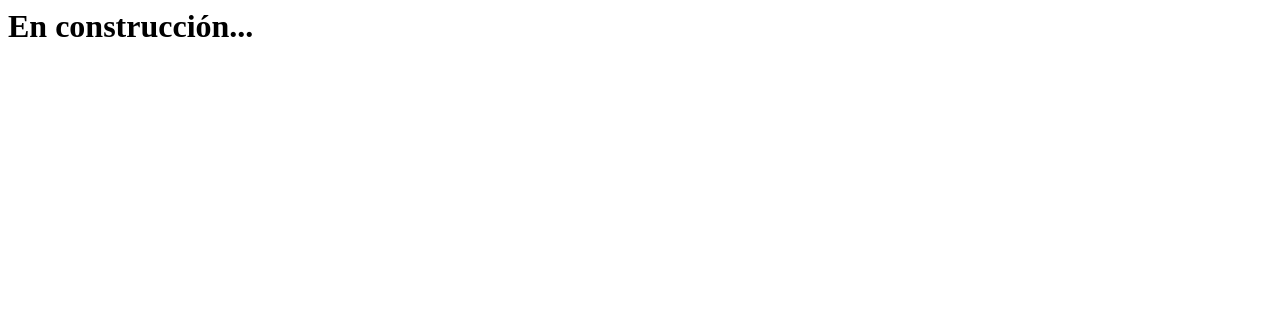
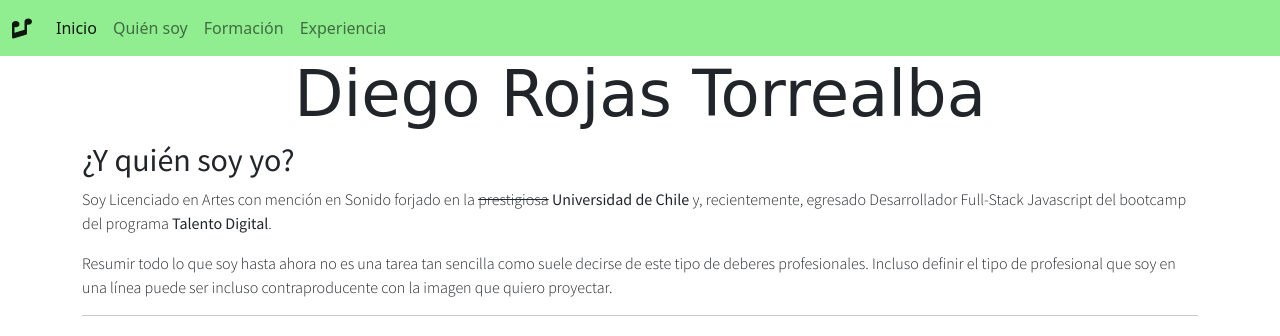
Before and after one commit to diegodeg58/diegodeg58.github.io, a plain HTML site: page index.html in a window 1280 px wide. Drawn offline with nearby package versions, Linux system fonts and the light colour scheme; a web font is replaced by a local one.

Commit message:
Crea texto inicial con tipografía

```diff
--- /dev/null
+++ b/assets/css/style.css
@@ -0,0 +1,16 @@
+h1{
+    font-family: 'Just Another Hand', cursive;
+    font-size: 4em;
+}
+
+h2, p{
+    font-family: 'Source Sans Pro', sans-serif;
+}
+
+h2{
+    font-weight: 400;
+}
+
+p{
+    font-weight: 300;
+}
--- a/index.html
+++ b/index.html
@@ -1,5 +1,79 @@
-<html>
-  <body>
-    <h1>En construcción...</h1>
-  </body>
+<!DOCTYPE html>
+<html lang="en">
+<head>
+    <meta charset="UTF-8">
+    <meta http-equiv="X-UA-Compatible" content="IE=edge">
+    <meta name="viewport" content="width=device-width, initial-scale=1.0">
+
+    <link href="https://cdn.jsdelivr.net/npm/bootstrap@5.1.3/dist/css/bootstrap.min.css" rel="stylesheet" integrity="sha384-1BmE4kWBq78iYhFldvKuhfTAU6auU8tT94WrHftjDbrCEXSU1oBoqyl2QvZ6jIW3" crossorigin="anonymous">
+
+    <script src="https://kit.fontawesome.com/cba6c14aba.js" crossorigin="anonymous"></script>
+
+    <link rel="preconnect" href="https://fonts.googleapis.com">
+    <link rel="preconnect" href="https://fonts.gstatic.com" crossorigin>
+    <link href="https://fonts.googleapis.com/css2?family=Just+Another+Hand&family=Source+Sans+Pro:wght@300;400&display=swap" rel="stylesheet">
+
+    <link rel="stylesheet" href="assets/css/style.css">
+    <title>El Github del Diego</title>
+</head>
+<body>
+    <nav class="navbar navbar-expand-lg navbar-light" style="background-color: lightgreen ;">
+        <div class="container-fluid">
+            <a class="navbar-brand fas fa-music fa-spin"></a>
+            <button class="navbar-toggler" type="button" data-bs-toggle="collapse" data-bs-target="#navbarNav"
+                aria-controls="navbarNav" aria-expanded="false" aria-label="Toggle navigation">
+                <span class="navbar-toggler-icon"></span>
+            </button>
+            <div class="collapse navbar-collapse" id="navbarNav">
+                <ul class="navbar-nav">
+                    <li class="nav-item">
+                        <a class="nav-link active" aria-current="page" href="#header">Inicio</a>
+                    </li>
+                    <li class="nav-item">
+                        <a class="nav-link" href="#">Quién soy</a>
+                    </li>
+                    <li class="nav-item">
+                        <a class="nav-link" href="#">Formación</a>
+                    </li>
+                    <li class="nav-item">
+                        <a class="nav-link">Experiencia</a>
+                    </li>
+                </ul>
+            </div>
+        </div>
+    </nav>
+
+    <header id="header">
+        <h1 class="text-center">Diego Rojas Torrealba</h1>
+    </header>
+
+    <section id="quiensoy" class="container">
+        <h2>¿Y quién soy yo?</h2>
+        <p>
+            Soy Licenciado en Artes con mención en Sonido forjado en la <s>prestigiosa</s> <strong>Universidad de Chile</strong> y, recientemente, egresado Desarrollador Full-Stack Javascript del bootcamp del programa <strong>Talento Digital</strong>.
+        </p>
+        <p>
+            Resumir todo lo que soy hasta ahora no es una tarea tan sencilla como suele decirse de este tipo de deberes profesionales.  Incluso definir el tipo de profesional que soy en una línea puede ser incluso contraproducente con la imagen que quiero proyectar.
+        </p>
+        <p>
+
+        </p>
+        <hr>
+    </section>
+
+    <section id="formacion" class="container">
+
+    </section>
+
+    <section id="experiencia" class="container">
+
+    </section>
+
+    <footer>
+
+    </footer>
+    <script src="https://cdnjs.cloudflare.com/ajax/libs/jquery/3.6.0/jquery.min.js" integrity="sha512-894YE6QWD5I59HgZOGReFYm4dnWc1Qt5NtvYSaNcOP+u1T9qYdvdihz0PPSiiqn/+/3e7Jo4EaG7TubfWGUrMQ==" crossorigin="anonymous" referrerpolicy="no-referrer"></script>
+    <script src="https://cdn.jsdelivr.net/npm/bootstrap@5.1.3/dist/js/bootstrap.bundle.min.js" integrity="sha384-ka7Sk0Gln4gmtz2MlQnikT1wXgYsOg+OMhuP+IlRH9sENBO0LRn5q+8nbTov4+1p" crossorigin="anonymous"></script>
+    <script src="assets/js/script.js"></script>
+</body>
 </html>
```
Also changed, not shown: assets/js/script.js (added).
